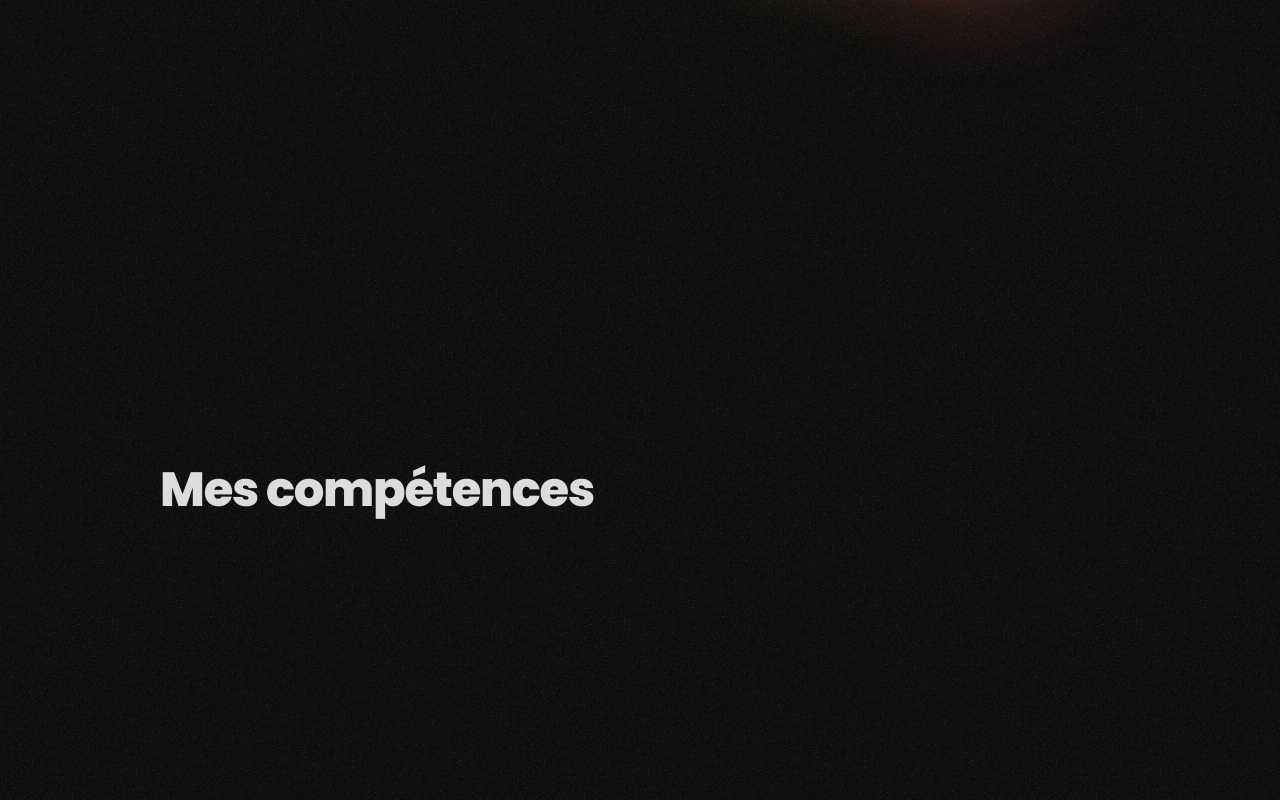
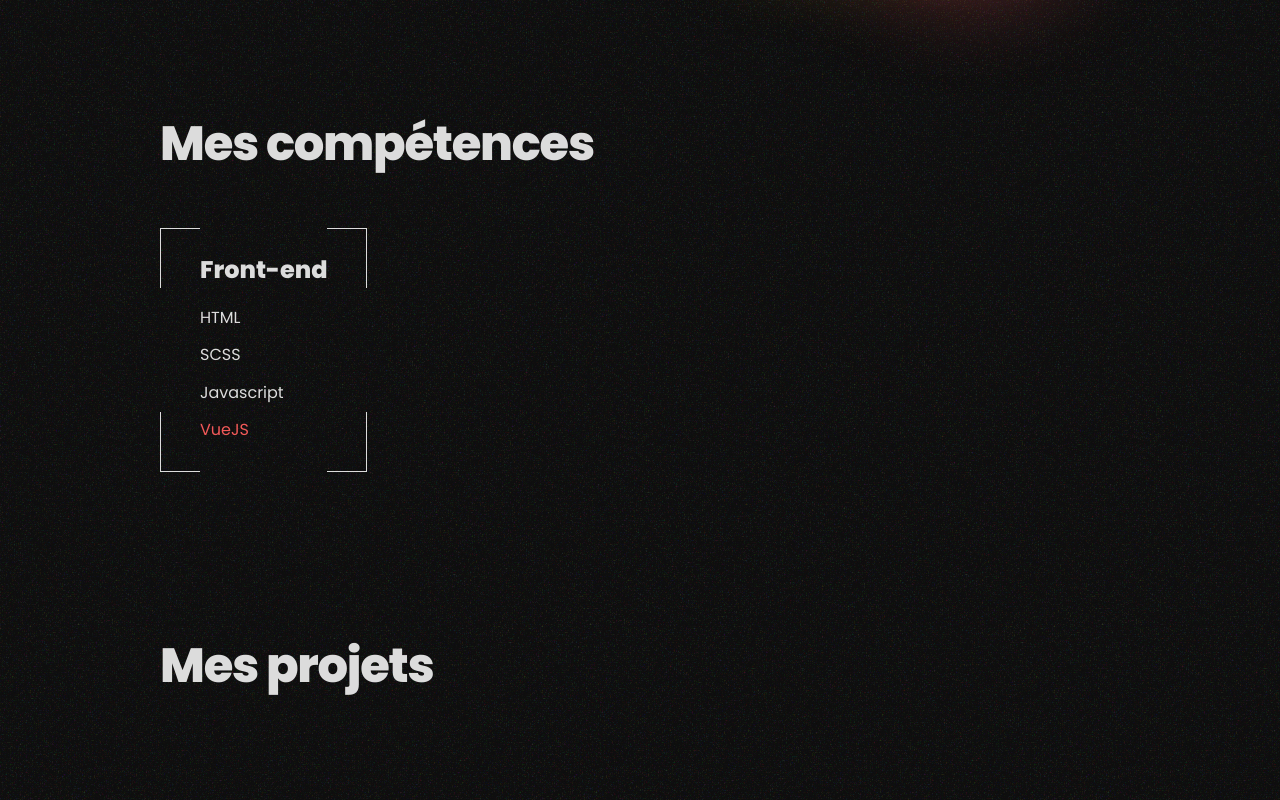
Before and after one commit to Ruben-DC/portfolio-v2, a Vue app: page / in a window 1280 px wide. Shown: the part 680-1480 px from the top of the page. Built offline with nearby package versions, Linux system fonts and the light colour scheme.

Commit message:
Add SkillCard component and update CoolBorders styles

```diff
--- a/src/App.vue
+++ b/src/App.vue
@@ -1,4 +1,5 @@
 <script setup>
+	import SkillCard from "./components/SkillCard.vue";
 	import ProjectCard from "@/components/ProjectCard.vue";
 	import TechnoPill from "@/components/TechnoPill.vue";
 	import CoolButton from "@/components/CoolButton.vue";
@@ -37,7 +38,7 @@
 						Me contacter
 					</CoolButton>
 
-					<CoolButton :icon="projectIcon" url="#project">
+					<CoolButton :icon="projectIcon" url="#projects">
 						Mes projets
 					</CoolButton>
 				</div>
@@ -56,6 +57,19 @@
 
 		<section id="skills">
 			<h2><a href="#skills">Mes compétences</a></h2>
+
+			<ul class="skills-category-list">
+				<SkillCard>
+					<template #skills-category-title> Front-end </template>
+
+					<template #skills-list>
+						<li>HTML</li>
+						<li>SCSS</li>
+						<li>Javascript</li>
+						<li class="important">VueJS</li>
+					</template>
+				</SkillCard>
+			</ul>
 		</section>
 
 		<section id="projects">
@@ -269,6 +283,19 @@
 		}
 	}
 
+	#skills {
+		// scroll-margin: 100px;
+		height: fit-content;
+
+		margin-bottom: 170px;
+
+		.skill__card {
+			li.important {
+				color: v.$accent-color;
+			}
+		}
+	}
+
 	#projects {
 		height: fit-content;
 		.carousel {
--- a/src/components/CoolBorders.vue
+++ b/src/components/CoolBorders.vue
@@ -38,7 +38,7 @@
 	}
 
 	.skills-card {
-		background-size: 40px 70px;
+		background-size: 40px 60px;
 	}
 
 	.project-card {
--- /dev/null
+++ b/src/components/SkillCard.vue
@@ -0,0 +1,72 @@
+<script setup>
+	import CoolBorders from "./CoolBorders.vue";
+</script>
+
+<template>
+	<CoolBorders class="skill__card skills-card">
+		<div class="skill__content">
+			<h4 class="skill__title">
+				<slot name="skills-category-title">Front-end</slot>
+			</h4>
+
+			<ul class="skill__list">
+				<slot name="skills-list">
+					<li>HTML</li>
+					<li>CSS</li>
+					<li>Javascript</li>
+					<li>VueJS</li>
+				</slot>
+			</ul>
+		</div>
+	</CoolBorders>
+</template>
+
+<style lang="scss" scoped>
+	@use "@/assets/styles/variables.scss" as v;
+
+	.skill {
+		&__card {
+			display: flex;
+			flex-direction: column;
+			justify-content: center;
+			align-items: center;
+
+			width: fit-content;
+			height: fit-content;
+
+			padding: 30px 40px;
+
+			transition: all 0.2s ease-in-out;
+			user-select: none;
+
+			&:hover {
+				// transform: scale(1.05);
+
+				.skill__title {
+					// color: v.$accent-color;
+					// text-decoration: wavy underline v.$accent-color;
+				}
+			}
+		}
+
+		&__title {
+			margin-bottom: 25px;
+		}
+
+		&__list {
+			display: flex;
+			flex-direction: column;
+			justify-content: center;
+			gap: 15px;
+
+			width: 100%;
+			height: fit-content;
+		}
+
+		li {
+			font-size: 16px;
+			font-weight: 400;
+			list-style: square;
+		}
+	}
+</style>
```
